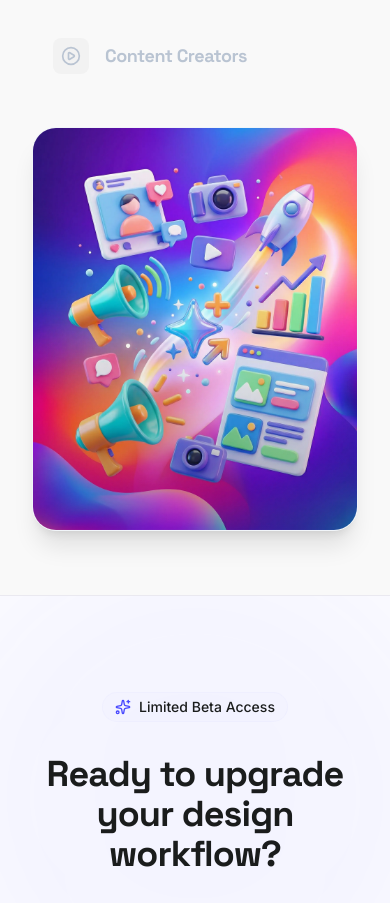
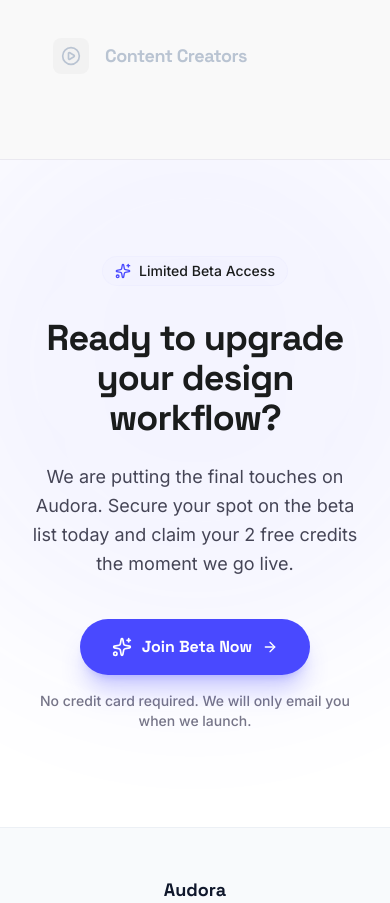
Before and after one commit to moozzki/audora-website, a Next.js app: page / in a window 390 px wide. Shown: the part 5360-6263 px from the top of the page. Built offline with nearby package versions, Linux system fonts and the light colour scheme; no server answers.

Commit message:
fix: persona section on mobile

```diff
--- a/components/landing/personas.tsx
+++ b/components/landing/personas.tsx
@@ -132,7 +132,7 @@ export function Personas() {
           </div>
 
           {/* Right: Auto-playing Image Showcase */}
-          <div className="lg:col-span-5 relative group">
+          <div className="hidden lg:block lg:col-span-5 relative group">
             <div className="relative h-full bg-white dark:bg-slate-900 rounded-3xl border border-slate-100 dark:border-slate-800 shadow-xl overflow-hidden flex items-center justify-center">
               <AnimatePresence mode="wait">
                 <motion.div
```
